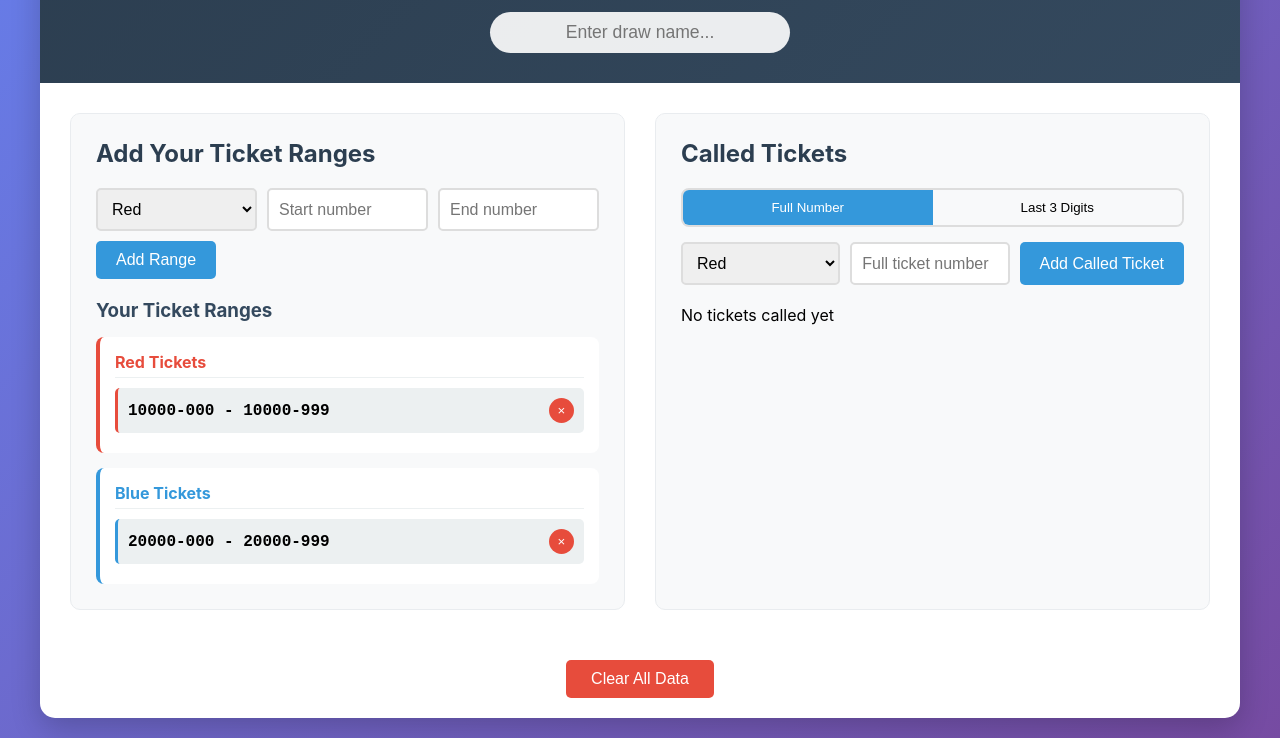
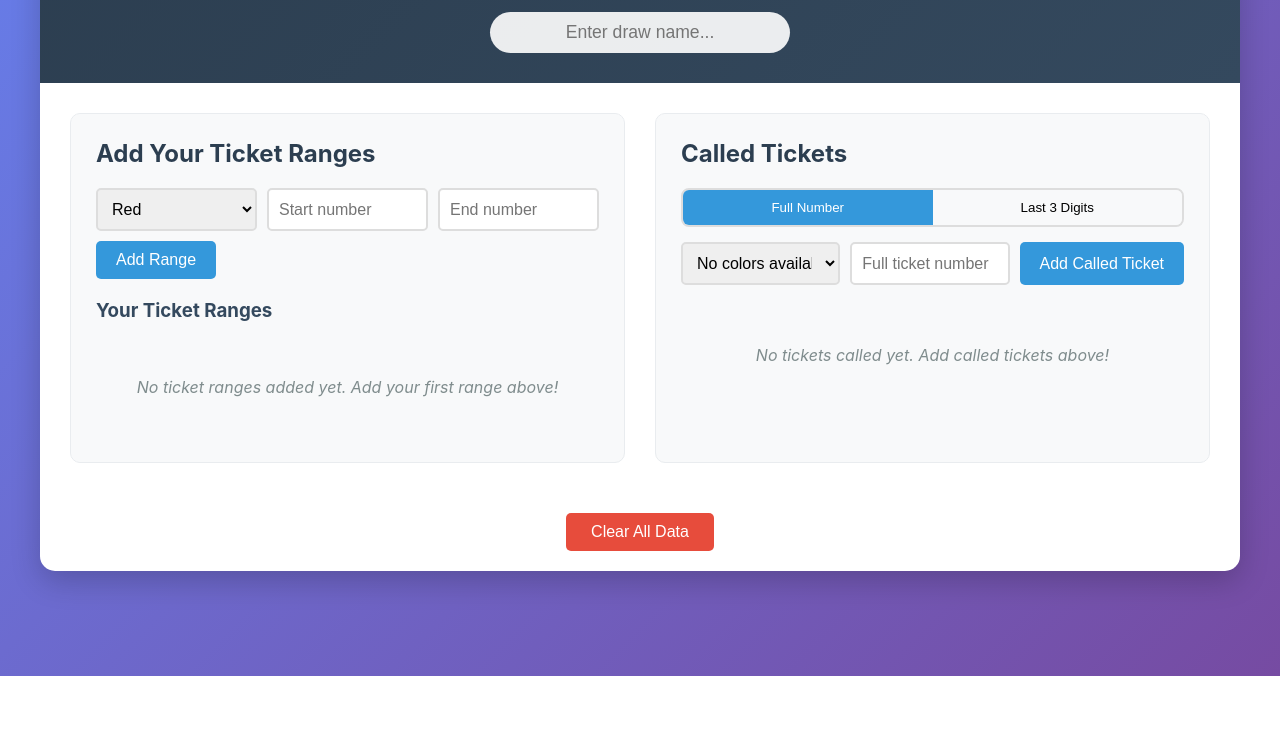
Before and after one commit to brianwoody12345/Ticket-Tracker-App-2.0, a plain HTML site: page index.html in a window 1280 px wide. Shown: the part 124-862 px from the top of the page. After the commit the page ends 800 px from the top, so only its background shows below. Drawn offline with Linux system fonts and the light colour scheme.

Commit message:
Update index.html

```diff
--- a/index.html
+++ b/index.html
@@ -374,6 +374,13 @@
         .clear-all-btn:hover {
             background: #c0392b;
         }
+
+        .empty-state {
+            text-align: center;
+            padding: 40px 20px;
+            color: #7f8c8d;
+            font-style: italic;
+        }
     </style>
 </head>
 <body>
@@ -411,7 +418,9 @@
                 <!-- Display Ranges -->
                 <div class="ranges-display">
                     <h3>Your Ticket Ranges</h3>
-                    <div class="color-sections" id="colorSections"></div>
+                    <div class="color-sections" id="colorSections">
+                        <div class="empty-state">No ticket ranges added yet. Add your first range above!</div>
+                    </div>
                 </div>
             </div>
 
@@ -427,7 +436,7 @@
 
                 <div class="ticket-input">
                     <select id="ticketColor">
-                        <!-- Dynamically populated based on available colors -->
+                        <option value="">No colors available</option>
                     </select>
 
                     <input type="text" placeholder="Full ticket number" id="ticketNumber">
@@ -437,7 +446,9 @@
                 </div>
 
                 <!-- Display Called Tickets -->
-                <div class="called-tickets" id="calledTickets"></div>
+                <div class="called-tickets" id="calledTickets">
+                    <div class="empty-state">No tickets called yet. Add called tickets above!</div>
+                </div>
             </div>
         </div>
 
@@ -461,10 +472,7 @@
             navy: 'Navy'
         };
 
-        let ranges = {
-            red: [{start: 10000000, end: 10000999}], // Default red range
-            blue: [{start: 20000000, end: 20000999}] // Default blue range
-        };
+        let ranges = {}; // Start completely empty - no preloaded ranges!
         let calledTickets = [];
         let currentInputMode = 'full';
 
@@ -538,6 +546,12 @@
 
         function addCalledTicket() {
             const color = document.getElementById('ticketColor').value;
+
+            if (!color) {
+                alert('Please add ticket ranges first before calling tickets');
+                return;
+            }
+
             let ticketData = {};
 
             if (currentInputMode === 'full') {
@@ -639,10 +653,7 @@
 
         function clearAll() {
             if (confirm('Are you sure you want to clear all data?')) {
-                ranges = {
-                    red: [{start: 10000000, end: 10000999}],
-                    blue: [{start: 20000000, end: 20000999}]
-                };
+                ranges = {}; // Reset to completely empty
                 calledTickets = [];
                 document.getElementById('drawName').value = '';
                 localStorage.removeItem('raffleRanges');
@@ -655,24 +666,30 @@
         function updateDisplay() {
             // Update available colors in ticket color dropdown
             const ticketColorSelect = document.getElementById('ticketColor');
+            const colorKeys = Object.keys(ranges).filter(color => ranges[color] && ranges[color].length > 0);
+
+            if (colorKeys.length === 0) {
+                ticketColorSelect.innerHTML = '<option value="">No colors available</option>';
+            } else {
                 ticketColorSelect.innerHTML = '';
-
-            Object.keys(ranges).forEach(color => {
-                if (ranges[color] && ranges[color].length > 0) {
+                colorKeys.forEach(color => {
                     const option = document.createElement('option');
                     option.value = color;
                     option.textContent = availableColors[color];
                     option.className = `color-${color}`;
                     ticketColorSelect.appendChild(option);
+                });
             }
-            });
 
             // Update ranges display
             const colorSections = document.getElementById('colorSections');
+            const colorKeysForDisplay = Object.keys(ranges).filter(color => ranges[color] && ranges[color].length > 0);
+
+            if (colorKeysForDisplay.length === 0) {
+                colorSections.innerHTML = '<div class="empty-state">No ticket ranges added yet. Add your first range above!</div>';
+            } else {
                 colorSections.innerHTML = '';
-
-            Object.keys(ranges).forEach(color => {
-                if (ranges[color] && ranges[color].length > 0) {
+                colorKeysForDisplay.forEach(color => {
                     const section = document.createElement('div');
                     section.className = `color-section ${color}`;
 
@@ -693,11 +710,15 @@
                     section.appendChild(header);
                     section.appendChild(rangesContainer);
                     colorSections.appendChild(section);
+                });
             }
-            });
 
             // Update called tickets display
-            document.getElementById('calledTickets').innerHTML = calledTickets.map((ticket, index) => {
+            const calledTicketsContainer = document.getElementById('calledTickets');
+            if (calledTickets.length === 0) {
+                calledTicketsContainer.innerHTML = '<div class="empty-state">No tickets called yet. Add called tickets above!</div>';
+            } else {
+                calledTicketsContainer.innerHTML = calledTickets.map((ticket, index) => {
                     const isWinner = isWinningTicket(ticket);
                     const winningNumbers = getWinningNumbers(ticket);
 
@@ -726,7 +747,8 @@
                             <button onclick="deleteCalledTicket(${index})" class="delete-ticket">×</button>
                         </div>
                     `;
-            }).join('') || '<p>No tickets called yet</p>';
+                }).join('');
+            }
         }
 
         // Initialize
```
Lines whose indentation alone changed are shown as unchanged.
